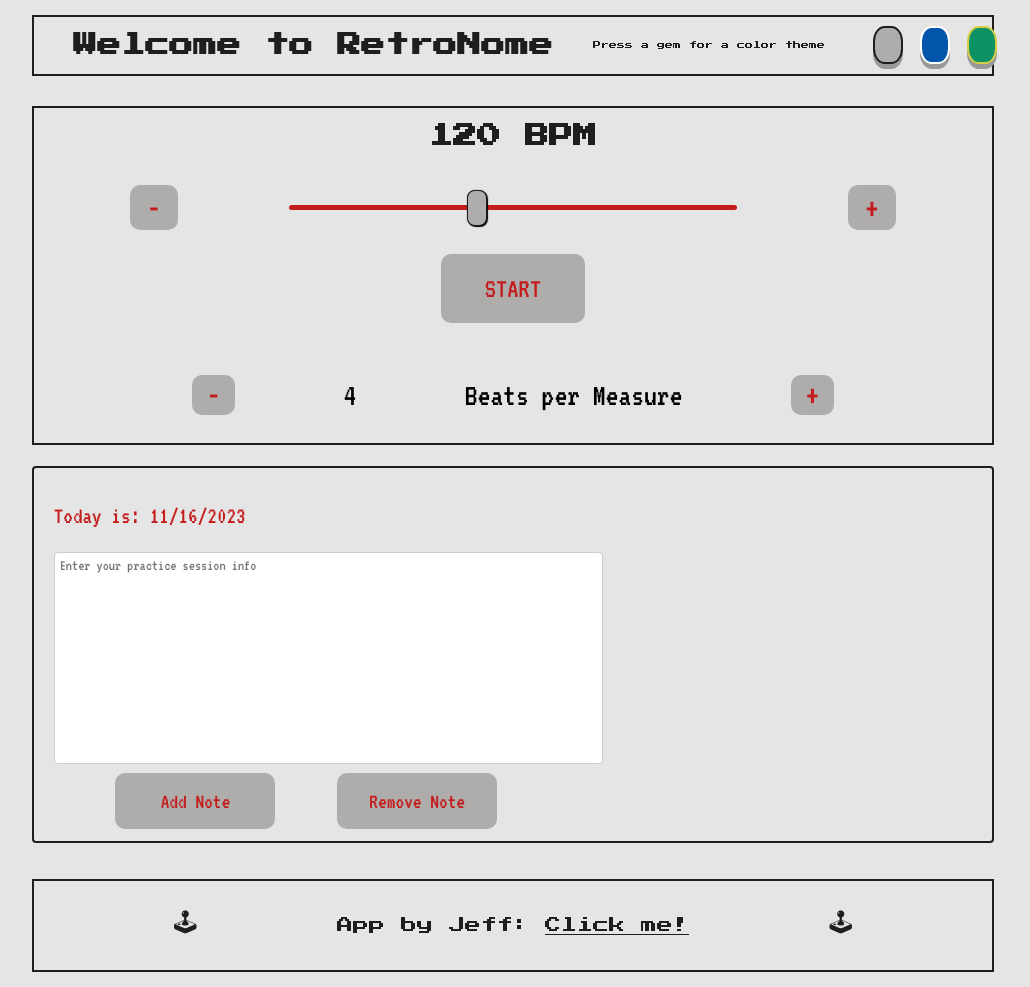
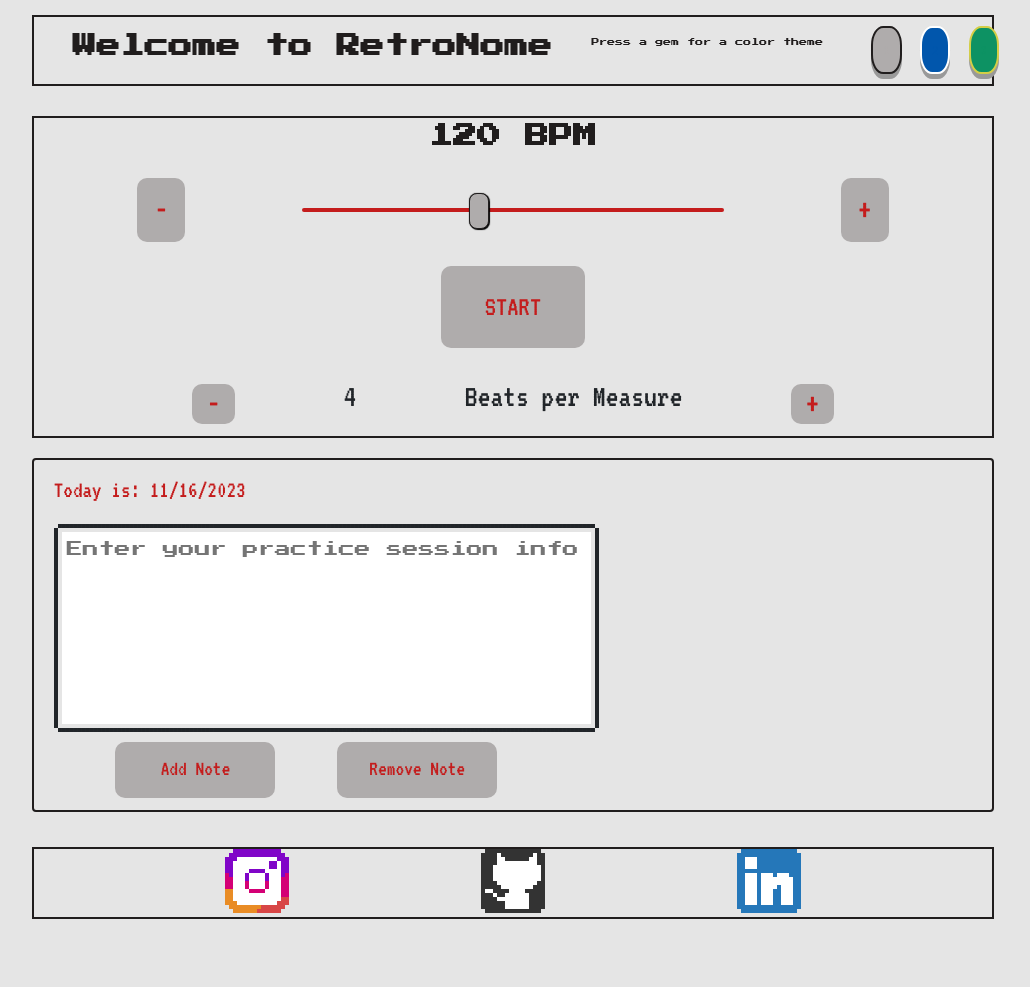
Before and after one commit to Reptartheman/RetroNome, a plain HTML site: page index.html in a window 1280 px wide. Shown: the whole page, without its empty margins (127-1157 px from the left). After the commit the page ends 935 px from the top, so only its background shows below. Drawn offline with nearby package versions, Linux system fonts and the light colour scheme; a web font is replaced by a local one.

Commit message:
restyle-using-NEScss-library

```diff
--- a/assets/styles/default.css
+++ b/assets/styles/default.css
@@ -375,10 +375,6 @@ input[type="range"]::-moz-range-track {
     width: 42vw;
     height: 25vh;
     padding: 5px;
-    border: 1px solid #ccc;
-    border-radius: 4px;
-    font-family: var(--fontTwo);
-    font-size: 1.2vw;
   }
 
 .timer {
--- a/index.html
+++ b/index.html
@@ -4,7 +4,12 @@
     <meta charset="UTF-8" />
     <meta http-equiv="X-UA-Compatible" content="IE=edge" />
     <meta name="viewport" content="width=device-width, initial-scale=1.0" />
+    <link
+      href="https://unpkg.com/nes.css@latest/css/nes.min.css"
+      rel="stylesheet"
+    />
     <link rel="stylesheet" href="./assets/styles/default.css" />
+
     <title>RetroNome</title>
   </head>
   <body>
@@ -19,18 +24,23 @@
       </div>
     </header>
 
-
     <div class="container">
       <main class="metronome">
         <div class="bpm-display">
-          <h1 class="tempo"> 120 BPM</h1>
+          <h1 class="tempo">120 BPM</h1>
           <p class="tempo-text"></p>
         </div>
 
-
         <div class="tempo-settings">
           <button class="adjust-tempo-btn decrease-tempo">-</button>
-          <input type="range" min="20" max="260" step="1" class="slider" value="120" />
+          <input
+            type="range"
+            min="20"
+            max="260"
+            step="1"
+            class="slider"
+            value="120"
+          />
           <button class="adjust-tempo-btn increase-tempo">+</button>
         </div>
         <div id="startStopcontainer" aria-label="button-holder">
@@ -38,36 +48,41 @@
         </div>
         <div class="beats">
           <button class="subtract-beats stepper">-</button>
-          <p class="beat-count ">4</p>
+          <p class="beat-count">4</p>
           <p class="beatsPerMeasureTxt">Beats per Measure</p>
           <button class="add-beats stepper">+</button>
         </div>
-
-
       </main>
       <section class="formArea">
         <p id="date"></p>
         <textarea
-          class="note-textarea"
+          id="textarea_field"
+          class="note-textarea nes-textarea"
           placeholder="Enter your practice session info"
         ></textarea>
         <div id="noteBtnContainer">
           <button class="note" id="addNote">Add Note</button>
           <button class="note" id="removeNote">Remove Note</button>
         </div>
-
       </section>
     </div>
 
     <footer id="footer">
-      <p id="joystick">🕹</p>
-      <p> App by Jeff: <a href="https://github.com/Reptartheman"> Click me!</a> </p>
-      <p id="joystick">🕹</p>
+      <a href="https://www.instagram.com/reptartheman/">
+        <i class="nes-icon instagram is-large"></i>
+      </a>
+      <a href="https://github.com/Reptartheman">
+        <i class="nes-icon github is-large"></i
+      ></a>
+      <a href="https://www.linkedin.com/in/jeffmoro/">
+        <i class="nes-icon linkedin is-large"></i>
+      </a>
     </footer>
     <script
       src="https://cdn.jsdelivr.net/npm/dayjs@1.11.3/dayjs.min.js"
       integrity="sha256-iu/zLUB+QgISXBLCW/mcDi/rnf4m4uEDO0wauy76x7U="
-    crossorigin="anonymous"></script>
+      crossorigin="anonymous"
+    ></script>
     <script src="./assets/scripts/app.js" type="module"></script>
   </body>
 </html>
```
Lines whose indentation alone changed are shown as unchanged.
